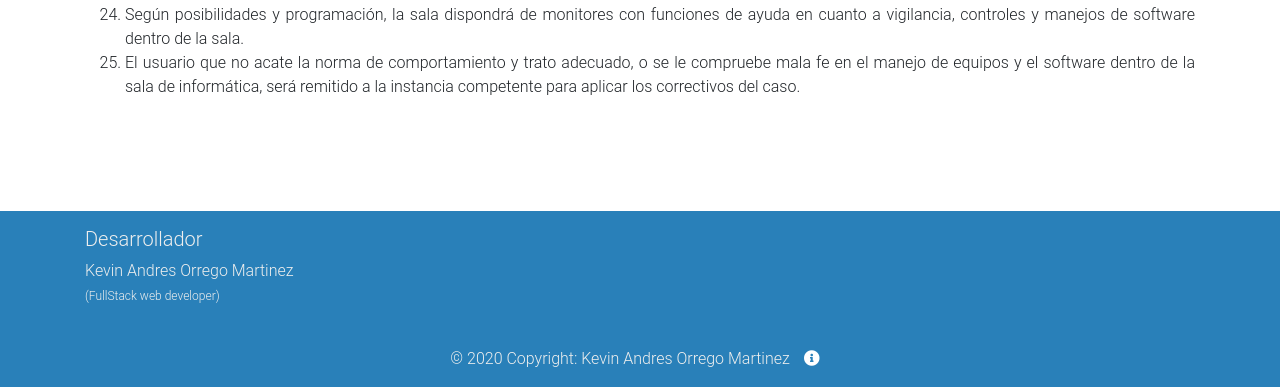
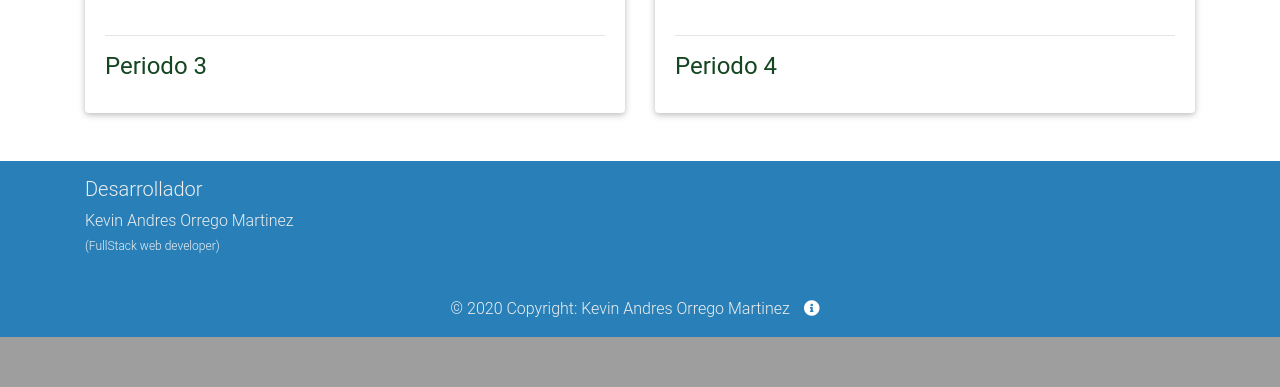
Before and after one commit to KEVAO18/Lucas, a PHP site: page /Tecnologia.php in a window 1280 px wide. Shown: the part 907-1294 px from the top of the page. After the commit the page ends 1244 px from the top, so only its background shows below. Run offline with PHP 8.4, Linux system fonts and the light colour scheme; some libraries are stand-ins or nearby versions.

Commit message:
primer commit 05-03-2020

```diff
--- a/Tecnologia.php
+++ b/Tecnologia.php
@@ -27,40 +27,15 @@
 
 	?>
 
-<div class="container py-5 my-5 text-justify">
-    <h2>Normas de tecnología</h2>
-    <ol>
-        <li>Todos los usuarios deberán estar bajo la asesoría de un profesor quien se hará responsable de la sala y máquinas que se utilicen.</li>
-        <li>Cumplir las normas establecidas en el manual de convivencia escolar.</li>
-        <li>No se permite el ingreso de artefactos eléctricos, electrónicos o magnéticos que pongan en peligro la información de los equipos de cómputo. Los celulares deben estar apagado al ingresar al salón de informática.</li>
-        <li>Bajo ninguna circunstancia se permitirá traer o llevar información digital del Centro. Ningún estudiante debe manipular o modificar aspectos del computador como la pantalla, el escritorio o fondos de la misma. Tampoco instalar o desinstalar programas en el equipo.</li>
-        <li>No ingresar en internet a páginas no autorizadas por el profesor.</li>
-        <li>No ingresar en internet a páginas para adultos que contengan contenido pornográfico.</li>
-        <li>Ningún estudiante está autorizado para mover equipos ni implementos dentro de las salas. En caso de que algún computador no funcione perfectamente, se debe hacer saber al monitor o auxiliar de la sala, al profesor o al Coordinador del Centro.</li>
-        <li>Terminada la clase, cada estudiante debe guardar su información, apagar debidamente el computador y dejar ordenado el lugar de trabajo.</li>
-        <li>Todo usuario debe contribuir al aseo y orden de las salas, no ingresar ningún tipo de alimento o bebida para consumir en la sala.</li>
-        <li>El Centro de Informática será utilizado en procesos pedagógicos y académicos, en los horarios y por los alumnos y profesores que así lo indique la programación. Por lo tanto, no se permite la presencia de otras personas en dichos períodos.</li>
-        <li>Todo usuario debe seguir las indicaciones que el personal del mismo estime convenientes.</li>
-        <li>En caso de cualquier irregularidad por parte de los usuarios o del personal que labora en el Centro, se seguirá el conducto regular, para buscar la solución más viable.</li>
-        <li>El usuario se hace responsable por daños ocasionados a equipos o software y demás materiales que le sean entregados, por el mal manejo o negligencia comprobada en su operación. El profesor está en el deber de reportar estos casos a los responsables del Centro de Informática y a la respectiva Unidad Docente.</li>
-        <li>En caso de pérdida del material bibliográfico, software, equipos, forros, etc., los usuarios que se encuentren en la sala en este período, responderán por los mismos.</li>
-        <li>El profesor y los monitores de cada sección serán los primeros en ingresar a la sala para revisar el estado de la misma. Cualquier anomalía deberá reportarla inmediatamente al responsable del Centro.</li>
-        <li>Manejar los equipos con absoluta limpieza.</li>
-        <li>No apagar ni prender instantáneamente los equipos y esperar la orden para su encendido.</li>
-        <li>No deben utilizar ningún dispositivo extra. REGLAMENTO DEL CENTRO INFORMATICO</li>
-        <li>No dejar caer ganchos, clips o elementos conductores dentro de los equipos.</li>
-        <li>No colocar objetos ni cosas sobre las C.P.U., monitores o pantallas.</li>
-        <li>Los estudiantes no deben utilizar ningún elemento extra a la clase. En caso de presentarse, serán decomisados y devueltos posteriormente.</li>
-        <li>No ingresar bolsos, maletines o paquetes; Estos deben guardarse en el lugar asignado por el Coordinador del Centro.</li>
-        <li>No tocar la pantalla con bolígrafos u otros objetos con el fin de señalar.</li>
-        <li>Según posibilidades y programación, la sala dispondrá de monitores con funciones de ayuda en cuanto a vigilancia, controles y manejos de software dentro de la sala.</li>
-        <li>El usuario que no acate la norma de comportamiento y trato adecuado, o se le compruebe mala fe en el manejo de equipos y el software dentro de la sala de informática, será remitido a la instancia competente para aplicar los correctivos del caso.</li>
-    </ol>
-</div>
-<div class="row">
-    <div class="col-md-6 col-sm-6">
-
-    </div>
+<div class="container">
+  <div class="row mt-5 py-5">
+    <?php
+    targeta2("1");
+    targeta2("2");
+    targeta2("3");
+    targeta2("4");
+    ?>
+  </div>
 </div>
 <?php
 
--- a/assets/backend/controller.php
+++ b/assets/backend/controller.php
@@ -9,6 +9,7 @@
               <li class='nav-item'>
                 <a class='nav-link' href='index.php'>Lucas Orrego Martínez - ".$lugar."</a>
               </li>
+              <li class='nav-item' style='color: #ffffff'><a href='' class='nav-link' title=''><i class='fas fa-cloud-upload-alt'></i></a></li>
             </ul>
             <ul class='navbar-nav'>
               <li class='nav-item' style='color: #ffffff'>".date('Y-m-d')."</li>
@@ -95,24 +96,14 @@
     </div>";
   }
 
-  function targeta2(){
-    echo "
-    <div class='col-md-6'>
-      <div class='card'>
-        <div class='card-body'>
-          <h4><a href='".$materia.".php' title=''>".$materia."</a></h4>
-        </div>
-      </div>
-    </div>";
-  }
-
-  function targeta3($materia=''){
+  function targeta2($periodo=''){
     echo "
     <div class='col-md-6 col-sm-6 mt-5'>
       <div class='card'>
-        <img src='assets/multimedia/".$materia.".jpg' class='img-card' alt='img-targeta'>
+        <img src='assets/multimedia/periodo".$periodo.".jpg' class='img-card' alt='img-targeta'>
         <div class='card-body'>
-          <h4 class='card-title' ><a href='".$materia.".php' title=''>".$materia."</a></h4>
+          <hr>
+          <h4 class='card-title' ><a href='periodo".$periodo.".php' title='' style='color: #154521'>Periodo ".$periodo."</a></h4>
         </div>
       </div>
     </div>";
--- a/index.php
+++ b/index.php
@@ -47,7 +47,6 @@
     <br>
     <?php
     	footer();
-
     ?>
 	<script src="assets/js"></script>
 	<!-- JQuery -->
```
